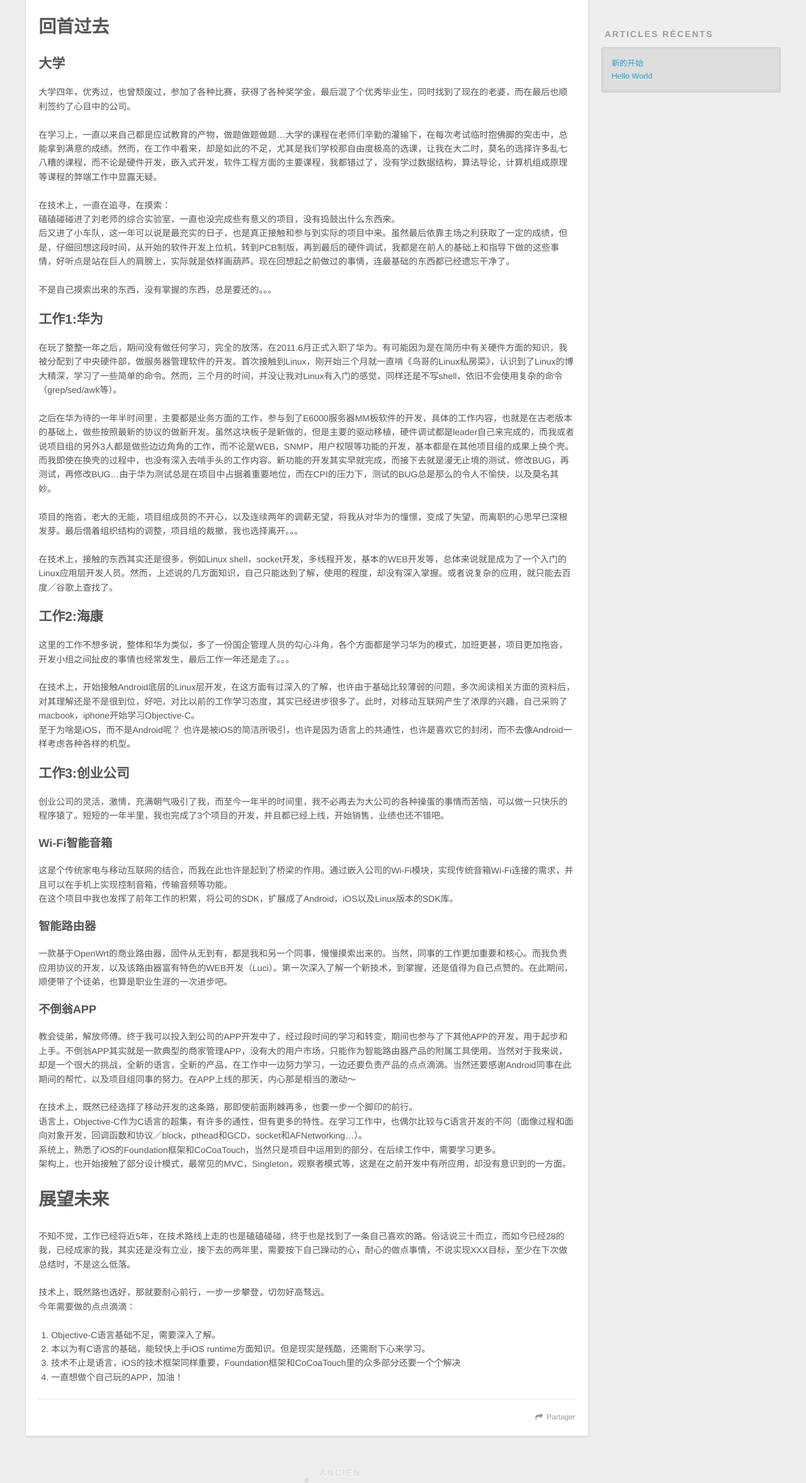
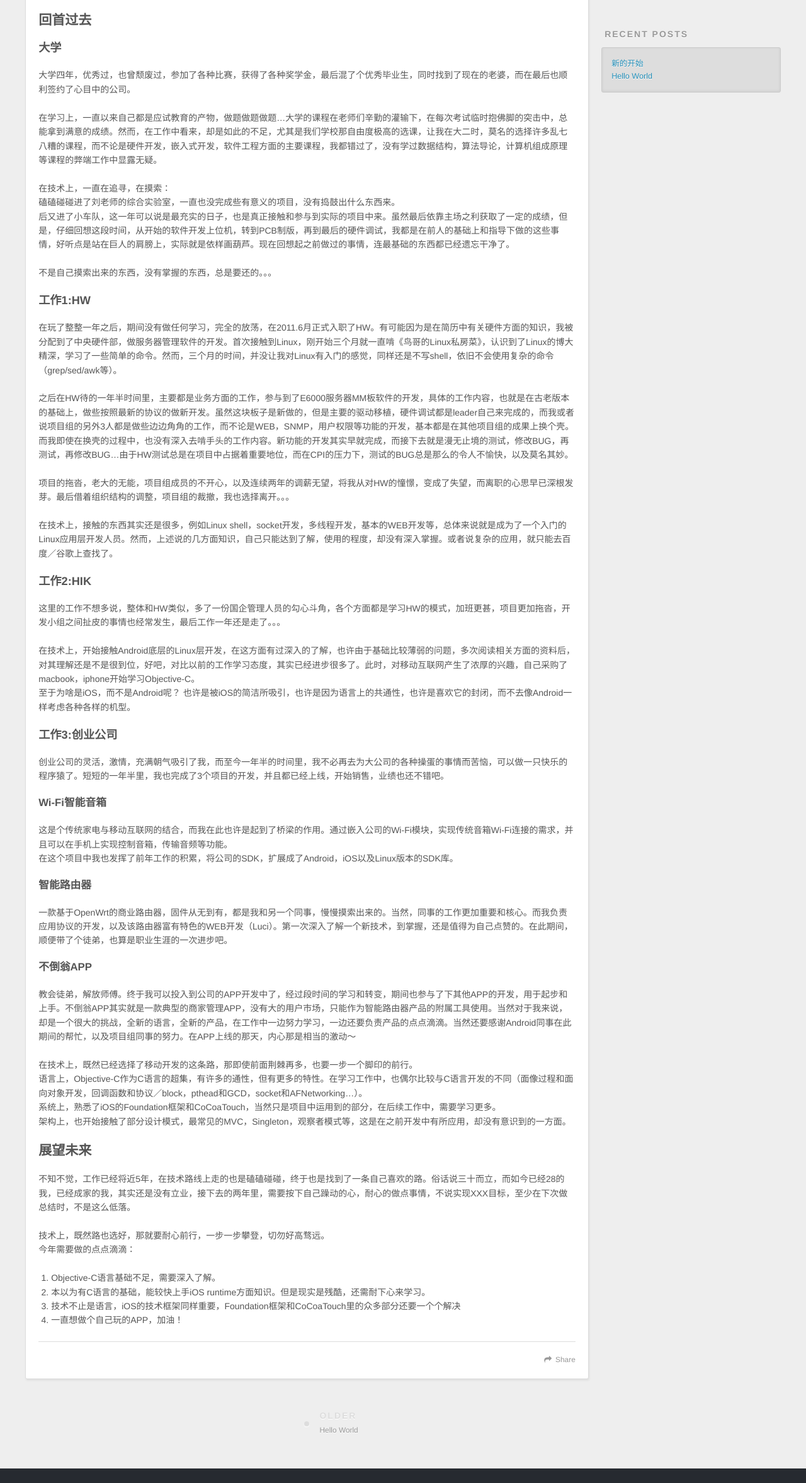
Before and after one commit to muzizhu007/muzizhu007.github.io, a plain HTML site: page 2016/03/22/新的开始/index.html in a window 1280 px wide. Shown: the part 434-2789 px from the top of the page at 63% size. Drawn offline with nearby package versions, Linux system fonts and the light colour scheme.

Commit message:
Site updated: 2016-03-22 16:43:57

```diff
--- a/2016/03/22/新的开始/index.html
+++ b/2016/03/22/新的开始/index.html
@@ -13,7 +13,7 @@
 <meta property="og:site_name" content="子木的小世界">
 <meta property="og:description" content="回首过去大学大学四年，优秀过，也曾颓废过，参加了各种比赛，获得了各种奖学金，最后混了个优秀毕业生，同时找到了现在的老婆，而在最后也顺利签约了心目中的公司。
 在学习上，一直以来自己都是应试教育的产物，做题做题做题…大学的课程在老师们辛勤的灌输下，在每次考试临时抱佛脚的突击中，总能拿到满意的成绩。然而，在工作中看来，却是如此的不足，尤其是我们学校那自由度极高的选课，让我在大二时，莫名的选择许多乱七八糟">
-<meta property="og:updated_time" content="2016-03-22T08:39:52.000Z">
+<meta property="og:updated_time" content="2016-03-22T08:43:39.000Z">
 <meta name="twitter:card" content="summary">
 <meta name="twitter:title" content="新的开始">
 <meta name="twitter:description" content="回首过去大学大学四年，优秀过，也曾颓废过，参加了各种比赛，获得了各种奖学金，最后混了个优秀毕业生，同时找到了现在的老婆，而在最后也顺利签约了心目中的公司。
@@ -55,9 +55,9 @@
       </nav>
       <nav id="sub-nav">
 
-          <a id="nav-rss-link" class="nav-icon" href="/atom.xml" title="Flux RSS"></a>
+          <a id="nav-rss-link" class="nav-icon" href="/atom.xml" title="RSS Feed"></a>
 
-        <a id="nav-search-btn" class="nav-icon" title="Rechercher"></a>
+        <a id="nav-search-btn" class="nav-icon" title="Search"></a>
       </nav>
       <div id="search-form-wrap">
         <form action="//google.com/search" method="get" accept-charset="UTF-8" class="search-form"><input type="search" name="q" results="0" class="search-form-input" placeholder="Search"><button type="submit" class="search-form-submit">&#xF002;</button><input type="hidden" name="sitesearch" value="http://yoursite.com"></form>
@@ -88,22 +88,22 @@
 
     <div class="article-entry" itemprop="articleBody">
 
-        <h1 id="回首过去"><a href="#回首过去" class="headerlink" title="回首过去"></a>回首过去</h1><h2 id="大学"><a href="#大学" class="headerlink" title="大学"></a>大学</h2><p>大学四年，优秀过，也曾颓废过，参加了各种比赛，获得了各种奖学金，最后混了个优秀毕业生，同时找到了现在的老婆，而在最后也顺利签约了心目中的公司。</p>
+        <h2 id="回首过去"><a href="#回首过去" class="headerlink" title="回首过去"></a>回首过去</h2><h3 id="大学"><a href="#大学" class="headerlink" title="大学"></a>大学</h3><p>大学四年，优秀过，也曾颓废过，参加了各种比赛，获得了各种奖学金，最后混了个优秀毕业生，同时找到了现在的老婆，而在最后也顺利签约了心目中的公司。</p>
 <p>在学习上，一直以来自己都是应试教育的产物，做题做题做题…大学的课程在老师们辛勤的灌输下，在每次考试临时抱佛脚的突击中，总能拿到满意的成绩。然而，在工作中看来，却是如此的不足，尤其是我们学校那自由度极高的选课，让我在大二时，莫名的选择许多乱七八糟的课程，而不论是硬件开发，嵌入式开发，软件工程方面的主要课程，我都错过了，没有学过数据结构，算法导论，计算机组成原理等课程的弊端工作中显露无疑。</p>
 <p>在技术上，一直在追寻，在摸索：<br>磕磕碰碰进了刘老师的综合实验室，一直也没完成些有意义的项目，没有捣鼓出什么东西来。<br>后又进了小车队，这一年可以说是最充实的日子，也是真正接触和参与到实际的项目中来。虽然最后依靠主场之利获取了一定的成绩，但是，仔细回想这段时间，从开始的软件开发上位机，转到PCB制版，再到最后的硬件调试，我都是在前人的基础上和指导下做的这些事情，好听点是站在巨人的肩膀上，实际就是依样画葫芦。现在回想起之前做过的事情，连最基础的东西都已经遗忘干净了。</p>
 <p>不是自己摸索出来的东西，没有掌握的东西，总是要还的。。。</p>
-<h2 id="工作1-华为"><a href="#工作1-华为" class="headerlink" title="工作1:华为"></a>工作1:华为</h2><p>在玩了整整一年之后，期间没有做任何学习，完全的放荡，在2011.6月正式入职了华为。有可能因为是在简历中有关硬件方面的知识，我被分配到了中央硬件部，做服务器管理软件的开发。首次接触到Linux，刚开始三个月就一直啃《鸟哥的Linux私房菜》，认识到了Linux的博大精深，学习了一些简单的命令。然而，三个月的时间，并没让我对Linux有入门的感觉，同样还是不写shell，依旧不会使用复杂的命令（grep/sed/awk等）。</p>
-<p>之后在华为待的一年半时间里，主要都是业务方面的工作，参与到了E6000服务器MM板软件的开发，具体的工作内容，也就是在古老版本的基础上，做些按照最新的协议的做新开发。虽然这块板子是新做的，但是主要的驱动移植，硬件调试都是leader自己来完成的，而我或者说项目组的另外3人都是做些边边角角的工作，而不论是WEB，SNMP，用户权限等功能的开发，基本都是在其他项目组的成果上换个壳。而我即使在换壳的过程中，也没有深入去啃手头的工作内容。新功能的开发其实早就完成，而接下去就是漫无止境的测试，修改BUG，再测试，再修改BUG…由于华为测试总是在项目中占据着重要地位，而在CPI的压力下，测试的BUG总是那么的令人不愉快，以及莫名其妙。</p>
-<p>项目的拖沓，老大的无能，项目组成员的不开心，以及连续两年的调薪无望，将我从对华为的憧憬，变成了失望，而离职的心思早已深根发芽。最后借着组织结构的调整，项目组的裁撤，我也选择离开。。。</p>
+<h3 id="工作1-HW"><a href="#工作1-HW" class="headerlink" title="工作1:HW"></a>工作1:HW</h3><p>在玩了整整一年之后，期间没有做任何学习，完全的放荡，在2011.6月正式入职了HW。有可能因为是在简历中有关硬件方面的知识，我被分配到了中央硬件部，做服务器管理软件的开发。首次接触到Linux，刚开始三个月就一直啃《鸟哥的Linux私房菜》，认识到了Linux的博大精深，学习了一些简单的命令。然而，三个月的时间，并没让我对Linux有入门的感觉，同样还是不写shell，依旧不会使用复杂的命令（grep/sed/awk等）。</p>
+<p>之后在HW待的一年半时间里，主要都是业务方面的工作，参与到了E6000服务器MM板软件的开发，具体的工作内容，也就是在古老版本的基础上，做些按照最新的协议的做新开发。虽然这块板子是新做的，但是主要的驱动移植，硬件调试都是leader自己来完成的，而我或者说项目组的另外3人都是做些边边角角的工作，而不论是WEB，SNMP，用户权限等功能的开发，基本都是在其他项目组的成果上换个壳。而我即使在换壳的过程中，也没有深入去啃手头的工作内容。新功能的开发其实早就完成，而接下去就是漫无止境的测试，修改BUG，再测试，再修改BUG…由于HW测试总是在项目中占据着重要地位，而在CPI的压力下，测试的BUG总是那么的令人不愉快，以及莫名其妙。</p>
+<p>项目的拖沓，老大的无能，项目组成员的不开心，以及连续两年的调薪无望，将我从对HW的憧憬，变成了失望，而离职的心思早已深根发芽。最后借着组织结构的调整，项目组的裁撤，我也选择离开。。。</p>
 <p>在技术上，接触的东西其实还是很多，例如Linux shell，socket开发，多线程开发，基本的WEB开发等，总体来说就是成为了一个入门的Linux应用层开发人员。然而，上述说的几方面知识，自己只能达到了解，使用的程度，却没有深入掌握。或者说复杂的应用，就只能去百度／谷歌上查找了。</p>
-<h2 id="工作2-海康"><a href="#工作2-海康" class="headerlink" title="工作2:海康"></a>工作2:海康</h2><p>这里的工作不想多说，整体和华为类似，多了一份国企管理人员的勾心斗角，各个方面都是学习华为的模式，加班更甚，项目更加拖沓，开发小组之间扯皮的事情也经常发生，最后工作一年还是走了。。。</p>
+<h3 id="工作2-HIK"><a href="#工作2-HIK" class="headerlink" title="工作2:HIK"></a>工作2:HIK</h3><p>这里的工作不想多说，整体和HW类似，多了一份国企管理人员的勾心斗角，各个方面都是学习HW的模式，加班更甚，项目更加拖沓，开发小组之间扯皮的事情也经常发生，最后工作一年还是走了。。。</p>
 <p>在技术上，开始接触Android底层的Linux层开发，在这方面有过深入的了解，也许由于基础比较薄弱的问题，多次阅读相关方面的资料后，对其理解还是不是很到位，好吧，对比以前的工作学习态度，其实已经进步很多了。此时，对移动互联网产生了浓厚的兴趣，自己采购了macbook，iphone开始学习Objective-C。<br>至于为啥是iOS，而不是Android呢？ 也许是被iOS的简洁所吸引，也许是因为语言上的共通性，也许是喜欢它的封闭，而不去像Android一样考虑各种各样的机型。</p>
-<h2 id="工作3-创业公司"><a href="#工作3-创业公司" class="headerlink" title="工作3:创业公司"></a>工作3:创业公司</h2><p>创业公司的灵活，激情，充满朝气吸引了我，而至今一年半的时间里，我不必再去为大公司的各种操蛋的事情而苦恼，可以做一只快乐的程序猿了。短短的一年半里，我也完成了3个项目的开发，并且都已经上线，开始销售，业绩也还不错吧。</p>
-<h3 id="Wi-Fi智能音箱"><a href="#Wi-Fi智能音箱" class="headerlink" title="Wi-Fi智能音箱"></a>Wi-Fi智能音箱</h3><p>这是个传统家电与移动互联网的结合，而我在此也许是起到了桥梁的作用。通过嵌入公司的Wi-Fi模块，实现传统音箱Wi-Fi连接的需求，并且可以在手机上实现控制音箱，传输音频等功能。<br>在这个项目中我也发挥了前年工作的积累，将公司的SDK，扩展成了Android，iOS以及Linux版本的SDK库。</p>
-<h3 id="智能路由器"><a href="#智能路由器" class="headerlink" title="智能路由器"></a>智能路由器</h3><p>一款基于OpenWrt的商业路由器，固件从无到有，都是我和另一个同事，慢慢摸索出来的。当然，同事的工作更加重要和核心。而我负责应用协议的开发，以及该路由器富有特色的WEB开发（Luci）。第一次深入了解一个新技术，到掌握，还是值得为自己点赞的。在此期间，顺便带了个徒弟，也算是职业生涯的一次进步吧。</p>
-<h3 id="不倒翁APP"><a href="#不倒翁APP" class="headerlink" title="不倒翁APP"></a>不倒翁APP</h3><p>教会徒弟，解放师傅。终于我可以投入到公司的APP开发中了，经过段时间的学习和转变，期间也参与了下其他APP的开发，用于起步和上手。不倒翁APP其实就是一款典型的商家管理APP，没有大的用户市场，只能作为智能路由器产品的附属工具使用。当然对于我来说，却是一个很大的挑战，全新的语言，全新的产品，在工作中一边努力学习，一边还要负责产品的点点滴滴。当然还要感谢Android同事在此期间的帮忙，以及项目组同事的努力。在APP上线的那天，内心那是相当的激动～</p>
+<h3 id="工作3-创业公司"><a href="#工作3-创业公司" class="headerlink" title="工作3:创业公司"></a>工作3:创业公司</h3><p>创业公司的灵活，激情，充满朝气吸引了我，而至今一年半的时间里，我不必再去为大公司的各种操蛋的事情而苦恼，可以做一只快乐的程序猿了。短短的一年半里，我也完成了3个项目的开发，并且都已经上线，开始销售，业绩也还不错吧。</p>
+<h4 id="Wi-Fi智能音箱"><a href="#Wi-Fi智能音箱" class="headerlink" title="Wi-Fi智能音箱"></a>Wi-Fi智能音箱</h4><p>这是个传统家电与移动互联网的结合，而我在此也许是起到了桥梁的作用。通过嵌入公司的Wi-Fi模块，实现传统音箱Wi-Fi连接的需求，并且可以在手机上实现控制音箱，传输音频等功能。<br>在这个项目中我也发挥了前年工作的积累，将公司的SDK，扩展成了Android，iOS以及Linux版本的SDK库。</p>
+<h4 id="智能路由器"><a href="#智能路由器" class="headerlink" title="智能路由器"></a>智能路由器</h4><p>一款基于OpenWrt的商业路由器，固件从无到有，都是我和另一个同事，慢慢摸索出来的。当然，同事的工作更加重要和核心。而我负责应用协议的开发，以及该路由器富有特色的WEB开发（Luci）。第一次深入了解一个新技术，到掌握，还是值得为自己点赞的。在此期间，顺便带了个徒弟，也算是职业生涯的一次进步吧。</p>
+<h4 id="不倒翁APP"><a href="#不倒翁APP" class="headerlink" title="不倒翁APP"></a>不倒翁APP</h4><p>教会徒弟，解放师傅。终于我可以投入到公司的APP开发中了，经过段时间的学习和转变，期间也参与了下其他APP的开发，用于起步和上手。不倒翁APP其实就是一款典型的商家管理APP，没有大的用户市场，只能作为智能路由器产品的附属工具使用。当然对于我来说，却是一个很大的挑战，全新的语言，全新的产品，在工作中一边努力学习，一边还要负责产品的点点滴滴。当然还要感谢Android同事在此期间的帮忙，以及项目组同事的努力。在APP上线的那天，内心那是相当的激动～</p>
 <p>在技术上，既然已经选择了移动开发的这条路，那即使前面荆棘再多，也要一步一个脚印的前行。<br>语言上，Objective-C作为C语言的超集，有许多的通性，但有更多的特性。在学习工作中，也偶尔比较与C语言开发的不同（面像过程和面向对象开发，回调函数和协议／block，pthead和GCD，socket和AFNetworking…）。<br>系统上，熟悉了iOS的Foundation框架和CoCoaTouch，当然只是项目中运用到的部分，在后续工作中，需要学习更多。<br>架构上，也开始接触了部分设计模式，最常见的MVC，Singleton，观察者模式等，这是在之前开发中有所应用，却没有意识到的一方面。</p>
-<h1 id="展望未来"><a href="#展望未来" class="headerlink" title="展望未来"></a>展望未来</h1><p>不知不觉，工作已经将近5年，在技术路线上走的也是磕磕碰碰，终于也是找到了一条自己喜欢的路。俗话说三十而立，而如今已经28的我，已经成家的我，其实还是没有立业，接下去的两年里，需要按下自己躁动的心，耐心的做点事情，不说实现XXX目标，至少在下次做总结时，不是这么低落。</p>
+<h2 id="展望未来"><a href="#展望未来" class="headerlink" title="展望未来"></a>展望未来</h2><p>不知不觉，工作已经将近5年，在技术路线上走的也是磕磕碰碰，终于也是找到了一条自己喜欢的路。俗话说三十而立，而如今已经28的我，已经成家的我，其实还是没有立业，接下去的两年里，需要按下自己躁动的心，耐心的做点事情，不说实现XXX目标，至少在下次做总结时，不是这么低落。</p>
 <p>技术上，既然路也选好，那就要耐心前行，一步一步攀登，切勿好高骛远。<br>今年需要做的点点滴滴：   </p>
 <ol>
 <li>Objective-C语言基础不足，需要深入了解。 </li>
@@ -115,7 +115,7 @@
 
     </div>
     <footer class="article-footer">
-      <a data-url="http://yoursite.com/2016/03/22/新的开始/" data-id="cim368s1l0001qdxl3ss0xke4" class="article-share-link">Partager</a>
+      <a data-url="http://yoursite.com/2016/03/22/新的开始/" data-id="cim36cqys0001ssxl0yxdyjiv" class="article-share-link">Share</a>
 
 
     </footer>
@@ -126,7 +126,7 @@
 
 
     <a href="/2016/03/22/hello-world/" id="article-nav-older" class="article-nav-link-wrap">
-      <strong class="article-nav-caption">Ancien</strong>
+      <strong class="article-nav-caption">Older</strong>
       <div class="article-nav-title">Hello World</div>
     </a>
 
@@ -159,7 +159,7 @@
 
 
   <div class="widget-wrap">
-    <h3 class="widget-title">Articles récents</h3>
+    <h3 class="widget-title">Recent Posts</h3>
     <div class="widget">
       <ul>
 
@@ -184,7 +184,7 @@
   <div class="outer">
     <div id="footer-info" class="inner">
       &copy; 2016 Muzizhu<br>
-      Propulsé by <a href="http://hexo.io/" target="_blank">Hexo</a>
+      Powered by <a href="http://hexo.io/" target="_blank">Hexo</a>
     </div>
   </div>
 </footer>
```
Also changed, not shown: 2016/03/22/hello-world/index.html (+6 -6 lines), archives/2016/03/index.html (+4 -4 lines), archives/2016/index.html (+4 -4 lines), archives/index.html (+4 -4 lines), index.html (+16 -16 lines).
